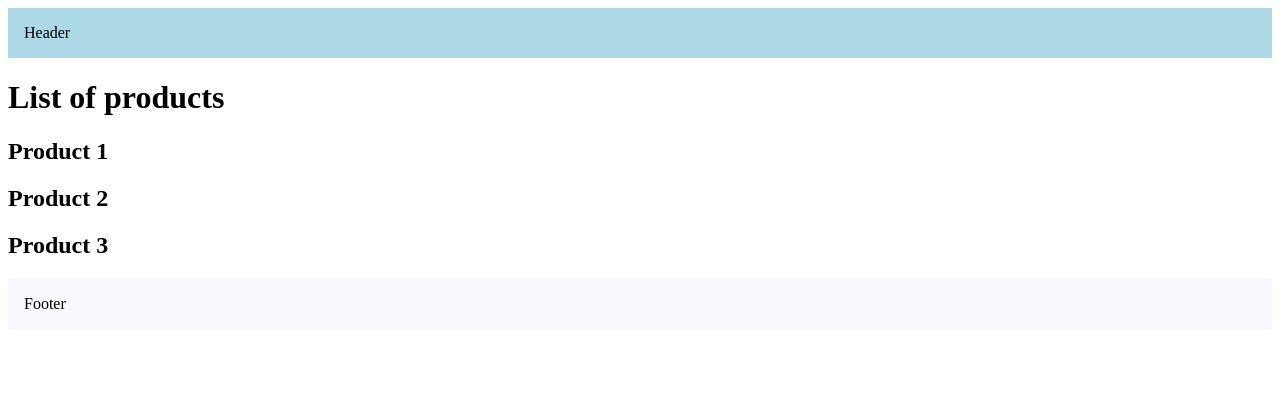
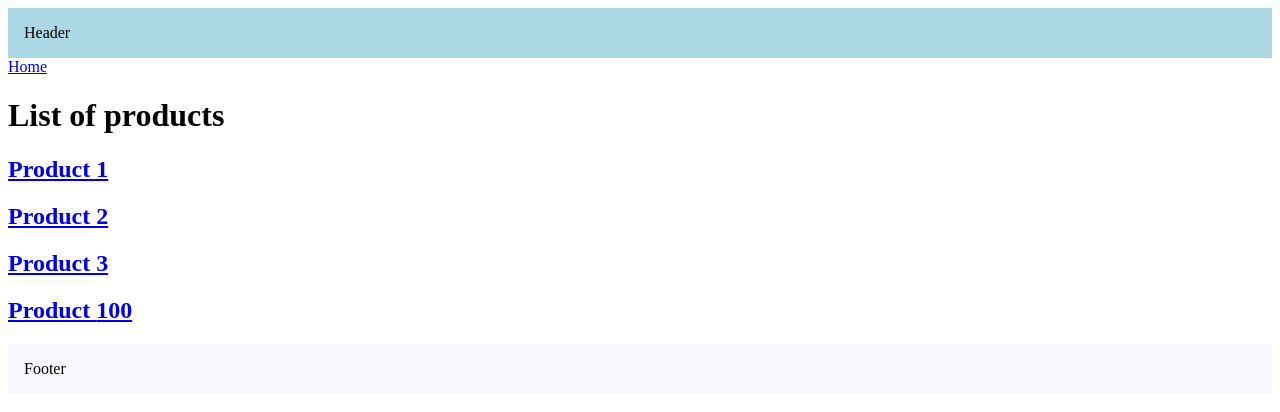
Before and after one commit to julyperfect07/Next-tutorial, a Next.js app: page /products in a window 1280 px wide. Shown: the top 412 px of the page. Built offline with nearby package versions, Linux system fonts and the light colour scheme.

Commit message:
Navigation LInks

```diff
--- a/src/app/products/page.tsx
+++ b/src/app/products/page.tsx
@@ -1,12 +1,28 @@
+import Link from "next/link";
 import React from "react";
 
 export default function ProductsPage() {
+  const productId = 100;
   return (
     <>
+      <Link href="/">Home</Link>
       <h1>List of products</h1>
-      <h2>Product 1</h2>
-      <h2>Product 2</h2>
-      <h2>Product 3</h2>
+      <h2>
+        <Link href="products/1">Product 1</Link>
+      </h2>
+      <h2>
+        <Link href="products/2">Product 2</Link>
+      </h2>
+      <h2>
+        <Link href="products/3" replace>
+          Product 3
+        </Link>
+      </h2>
+      <h2>
+        <Link href={`products/${productId}`}>
+          Product {productId}
+        </Link>
+      </h2>
     </>
   );
 }
```
Also changed, not shown: src/app/page.tsx (+8 -1 lines).
